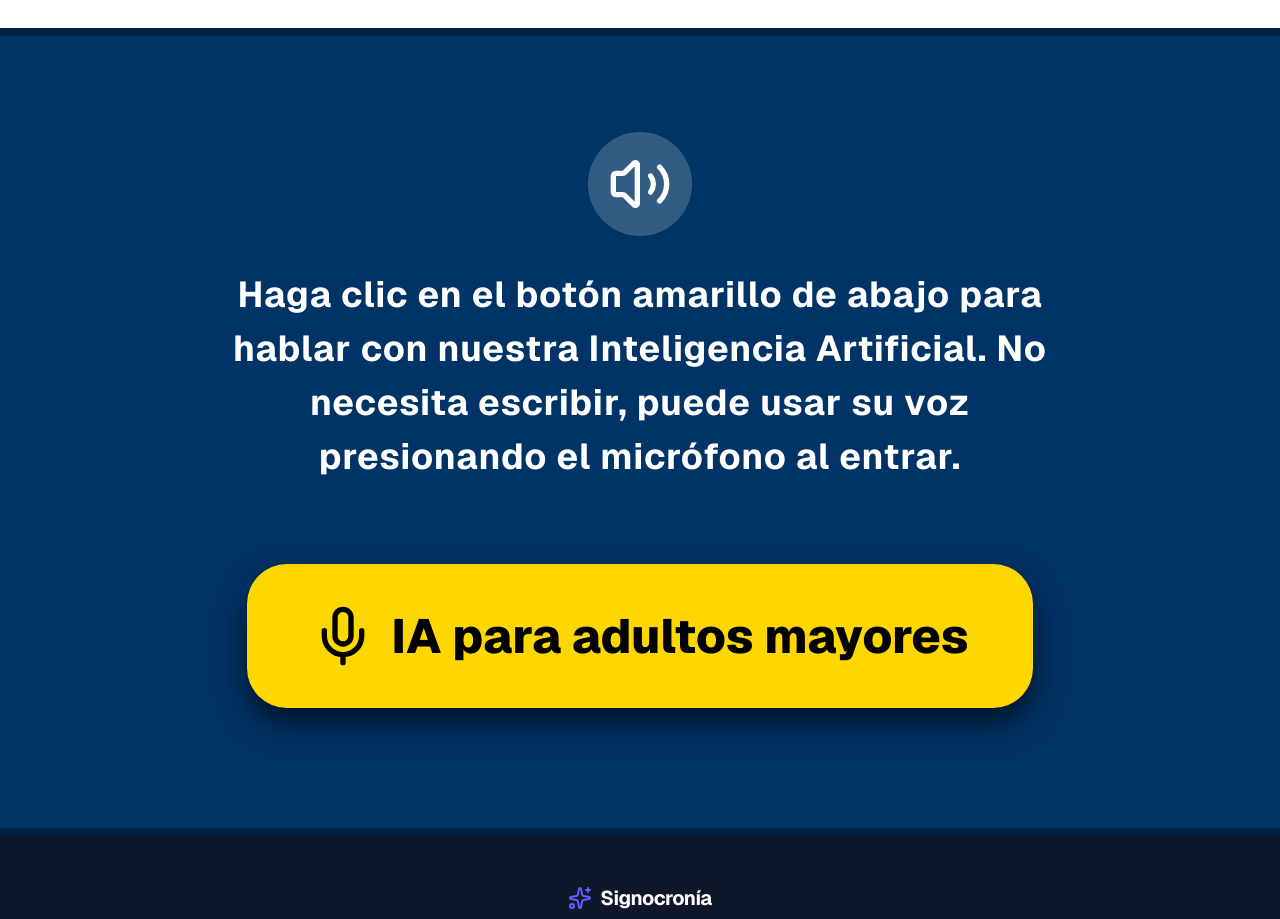
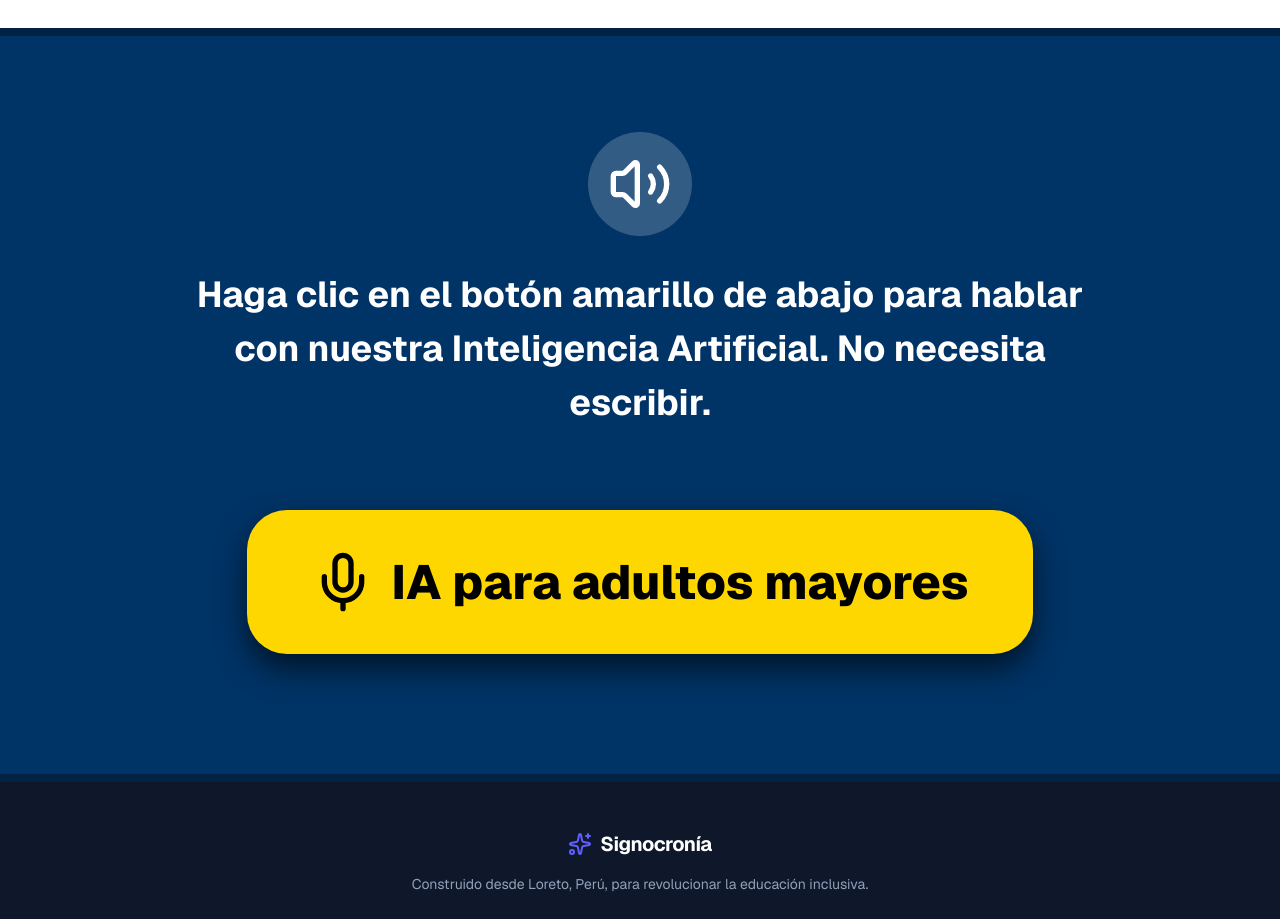
Before and after one commit to pybankai-prog/signocronia-mvp, a Next.js app: page / in a window 1280 px wide. Shown: the part 1340-2259 px from the top of the page. Built offline with nearby package versions, Linux system fonts and the light colour scheme.

Commit message:
Reparar visibilidad del boton

```diff
--- a/app/page.tsx
+++ b/app/page.tsx
@@ -131,35 +131,28 @@ export default function LandingPage() {
         </div>
       </section>
 
-      {/* ---------------- SECCIÓN TERCERA EDAD (ALTA ACCESIBILIDAD) ---------------- */}
+      {/* ---------------- SECCIÓN TERCERA EDAD ---------------- */}
       <section id="tercera-edad" className="bg-[#003366] py-24 border-y-8 border-[#002244]">
-        <div className="max-w-5xl mx-auto px-4 sm:px-6 lg:px-8 text-center">
-
+        <div className="max-w-5xl mx-auto px-4 text-center">
           <div className="flex justify-center mb-8">
             <div className="bg-white/20 p-5 rounded-full">
               <Volume2 className="w-16 h-16 text-white" />
             </div>
           </div>
-
-          <p className="text-white text-2xl md:text-4xl font-sans font-bold mb-14 leading-normal tracking-wide max-w-4xl mx-auto">
-            Haga clic en el botón amarillo de abajo para hablar con nuestra Inteligencia Artificial. No necesita escribir, puede usar su voz presionando el micrófono al entrar.
+          <p className="text-white text-2xl md:text-4xl font-sans font-bold mb-14 leading-normal max-w-4xl mx-auto">
+            Haga clic en el botón amarillo de abajo para hablar con nuestra Inteligencia Artificial. No necesita escribir.
           </p>
-
           <div className="py-6 px-4">
-            <a
+            <Link
               href="/adultos-mayores"
-              target="_blank"
-              rel="noopener noreferrer"
               className="inline-flex items-center justify-center gap-4 bg-[#FFD700] hover:bg-[#FFC000] text-black px-8 py-8 md:px-16 md:py-10 rounded-[2.5rem] font-sans font-extrabold text-2xl md:text-5xl transition-transform hover:scale-105 shadow-[0_15px_30px_rgba(0,0,0,0.6)] focus:ring-8 focus:ring-yellow-300 outline-none w-full md:w-auto"
             >
               <Mic className="w-10 h-10 md:w-16 md:h-16 text-black shrink-0" />
               <span className="text-center">IA para adultos mayores</span>
-            </a>
+            </Link>
           </div>
-
         </div>
       </section>
-
       {/* ---------------- FOOTER ---------------- */}
       <footer className="bg-slate-900 text-slate-400 py-12">
         <div className="max-w-7xl mx-auto px-4 text-center">
```
